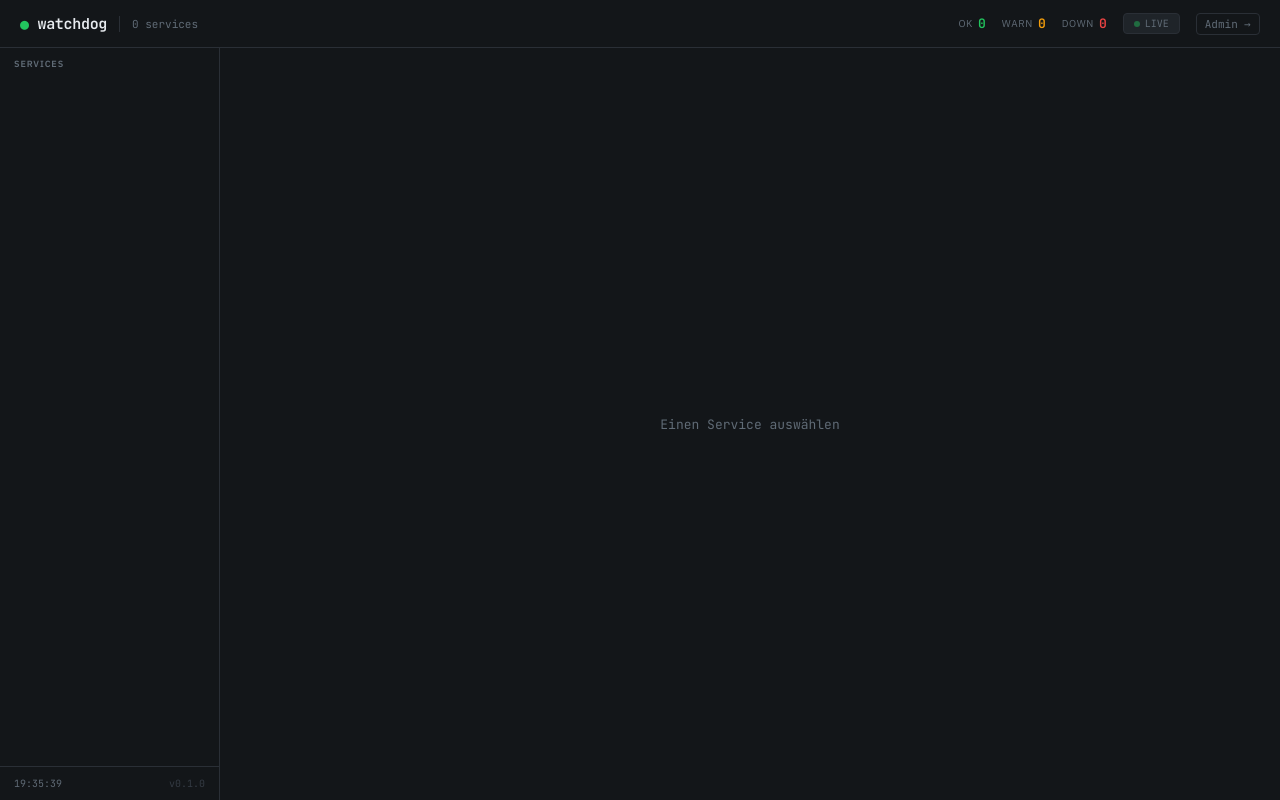
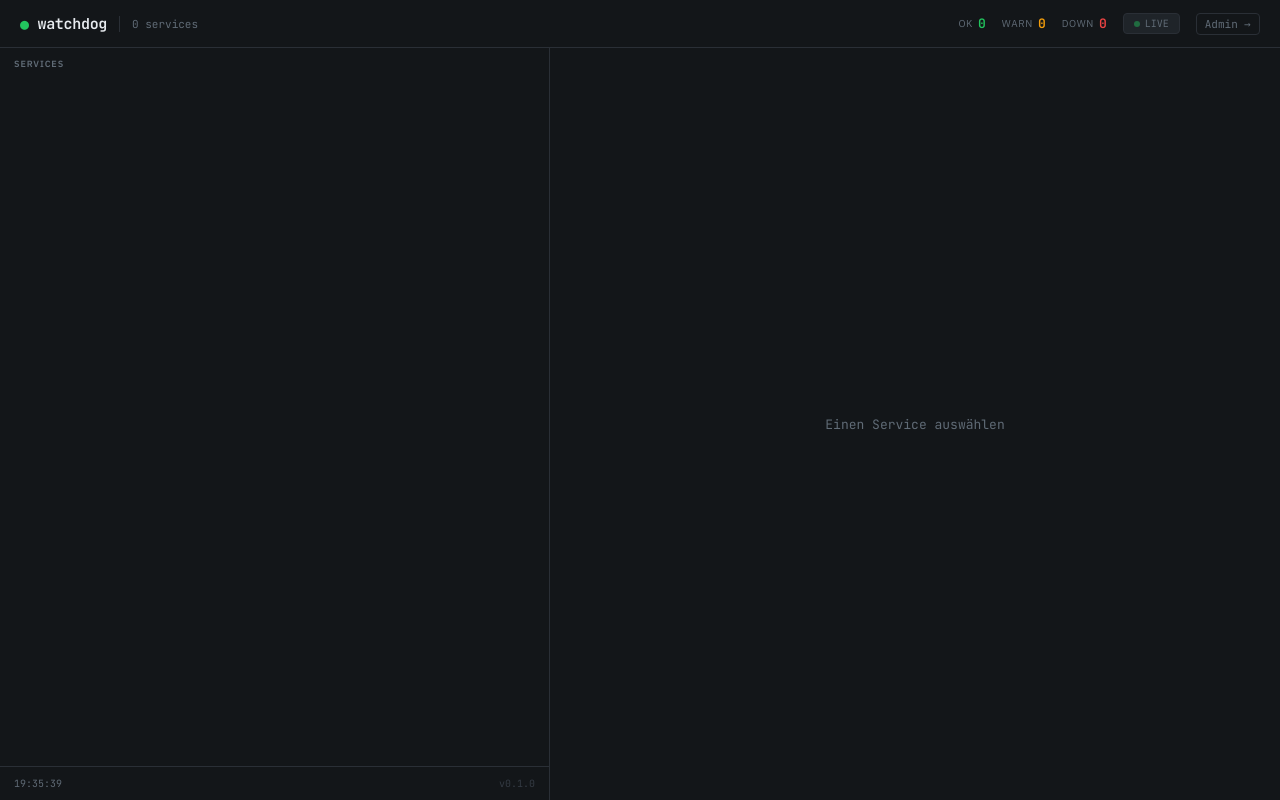
Before and after one commit to blacktorch96/watchdog, a Flask app: page / in a window 1280 px wide. Run offline with Flask 3, Linux system fonts and the light colour scheme; data that the repository does not hold is empty.

Commit message:
fix(dashboard): navigation breiter um längere Tasknamen abbilden zu können.

```diff
--- a/app/templates/dashboard.html
+++ b/app/templates/dashboard.html
@@ -43,7 +43,7 @@
   #app { height: 100vh; display: flex; flex-direction: column; }
   #topbar { height: 48px; display: flex; align-items: center; justify-content: space-between; padding: 0 20px; border-bottom: 1px solid var(--border); background: var(--bg1); flex-shrink: 0; }
   #main { flex: 1; display: flex; overflow: hidden; }
-  #sidebar { width: 220px; flex-shrink: 0; border-right: 1px solid var(--border); background: var(--bg1); overflow-y: auto; display: flex; flex-direction: column; }
+  #sidebar { width: 550px; flex-shrink: 0; border-right: 1px solid var(--border); background: var(--bg1); overflow-y: auto; display: flex; flex-direction: column; }
   #detail { flex: 1; overflow: hidden; background: var(--bg1); display: flex; flex-direction: column; }
 
   .svc-item { padding: 10px 14px; cursor: pointer; border-radius: 6px; margin: 1px 6px; border-left: 2px solid transparent; transition: background 0.15s; animation: slideIn 0.2s ease; }
```
